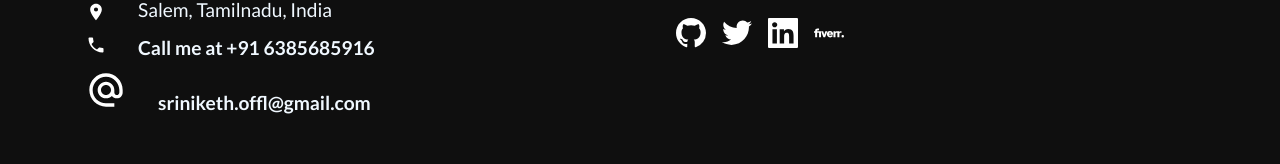
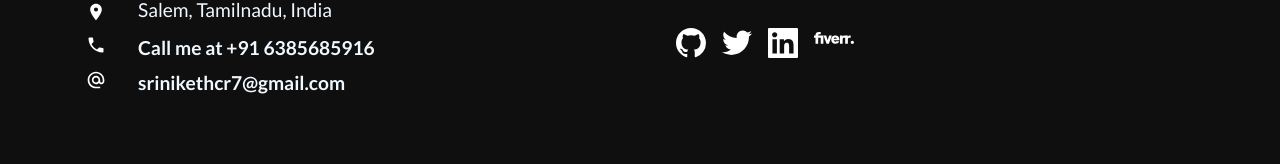
Before and after one commit to srini047/portfolio, a React (Create React App) app: page / in a window 1280 px wide. Shown: the part 2305-2469 px from the top of the page. Built offline with nearby package versions, Linux system fonts and the light colour scheme.

Commit message:
update: footer

```diff
--- a/src/components/Footer.js
+++ b/src/components/Footer.js
@@ -33,11 +33,11 @@ const Footer = () => {
           <div className="email">
             <h4>
               <MdAlternateEmail
-                size={40}
+                size={20}
                 style={{ color: "white", marginRight: "2rem" }}
               />
-              <a href="mailto:sriniketh.offl@gmail.com">
-                sriniketh.offl@gmail.com
+              <a href="mailto:srinikethcr7@gmail.com">
+                srinikethcr7@gmail.com
               </a>
             </h4>
           </div>
@@ -66,7 +66,7 @@ const Footer = () => {
             </a>
             <a href="https://www.fiverr.com/share/Qjppzp" target="_blank" rel="noreferrer">
               <SiFiverr
-                size={30}
+                size={40}
                 style={{ color: "white", marginRight: "1rem" }}
               />
             </a>
```
